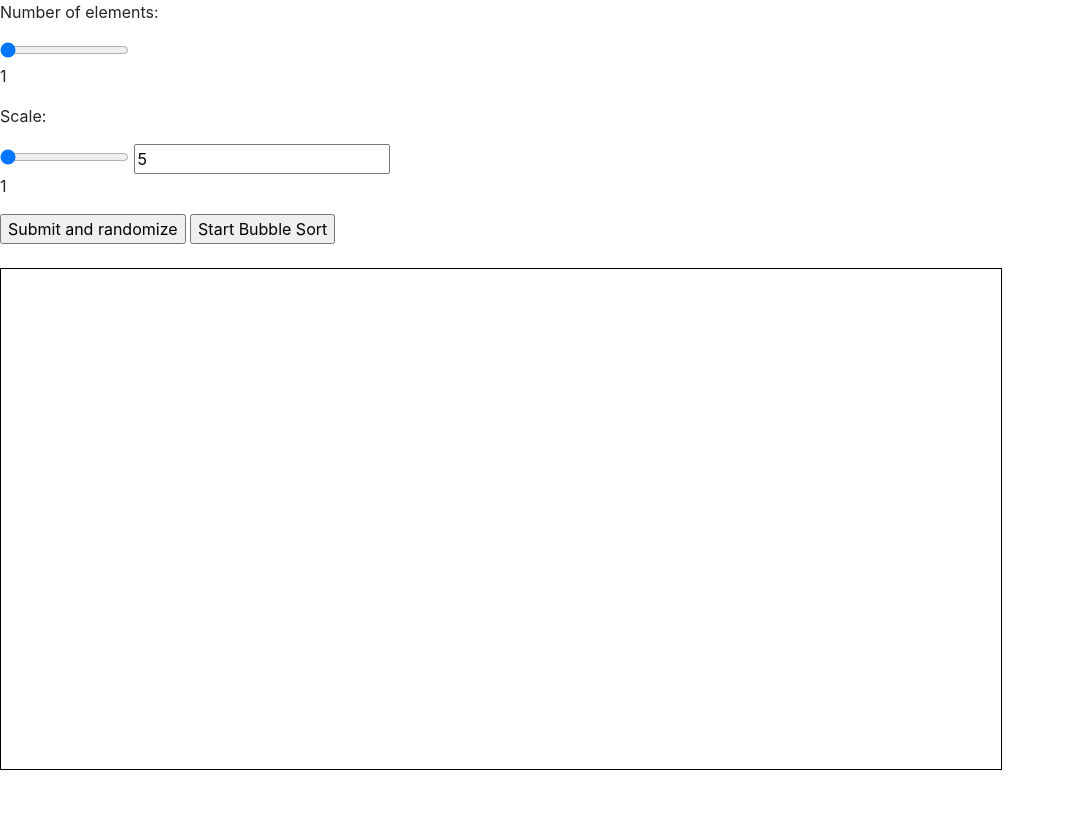
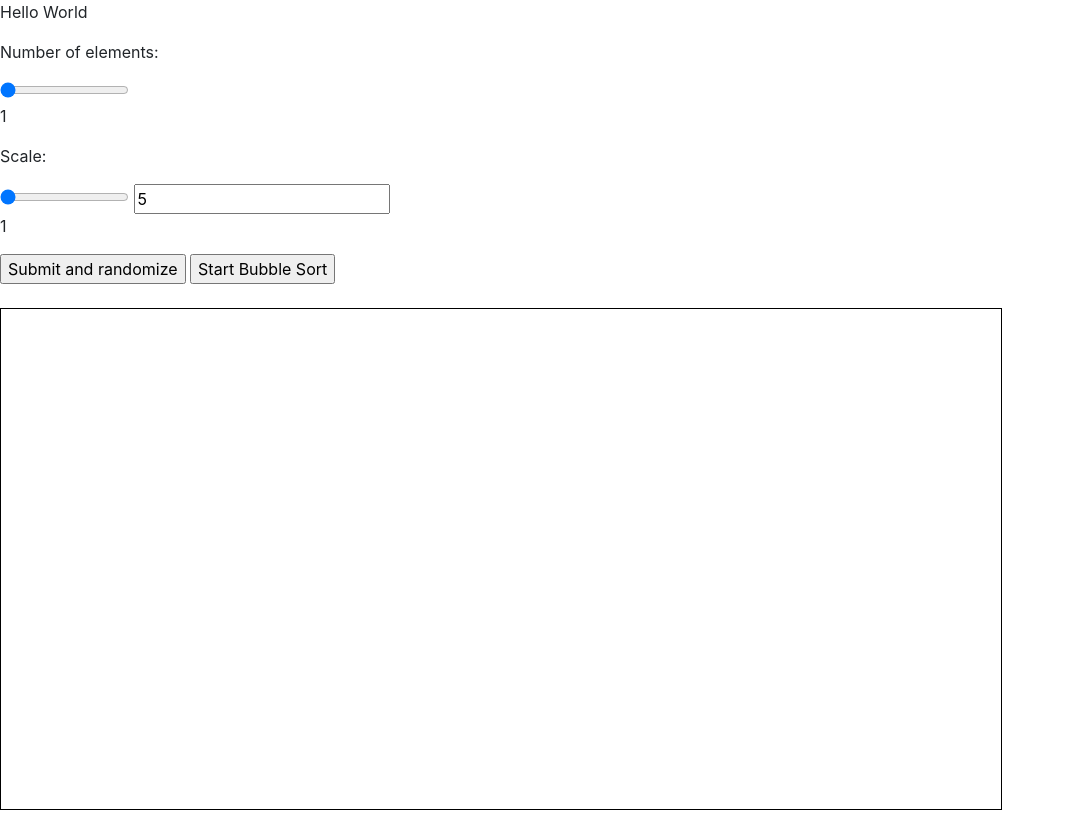
Before and after one commit to TessaiMusa/SortingAlgorithms, a plain HTML site: page index.htm in a window 1280 px wide. Shown: the whole page, without its empty margins (0-1065 px from the left). Drawn offline with nearby package versions, Linux system fonts and the light colour scheme.

Commit message:
Updated index

```diff
--- a/index.htm
+++ b/index.htm
@@ -5,13 +5,14 @@
     <meta charset="UTF-8">
     <meta name="viewport" content="width=device-width, initial-scale=1.0">
     <meta http-equiv="X-UA-Compatible" content="ie=edge">
-    <title>Bubble sort algorithm</title>
+    <title>Quick sort alogrithm</title>
 
     <link rel="stylesheet" href="https://maxcdn.bootstrapcdn.com/bootstrap/4.0.0/css/bootstrap.min.css">
 
 </head>
 
 <body>
+    <p>Hello World</p>
     <form>
         <p>Number of elements:</p>
         <input type="range" name="amount" min="3" max="200" value="3" step="1" class="range_1">
```
